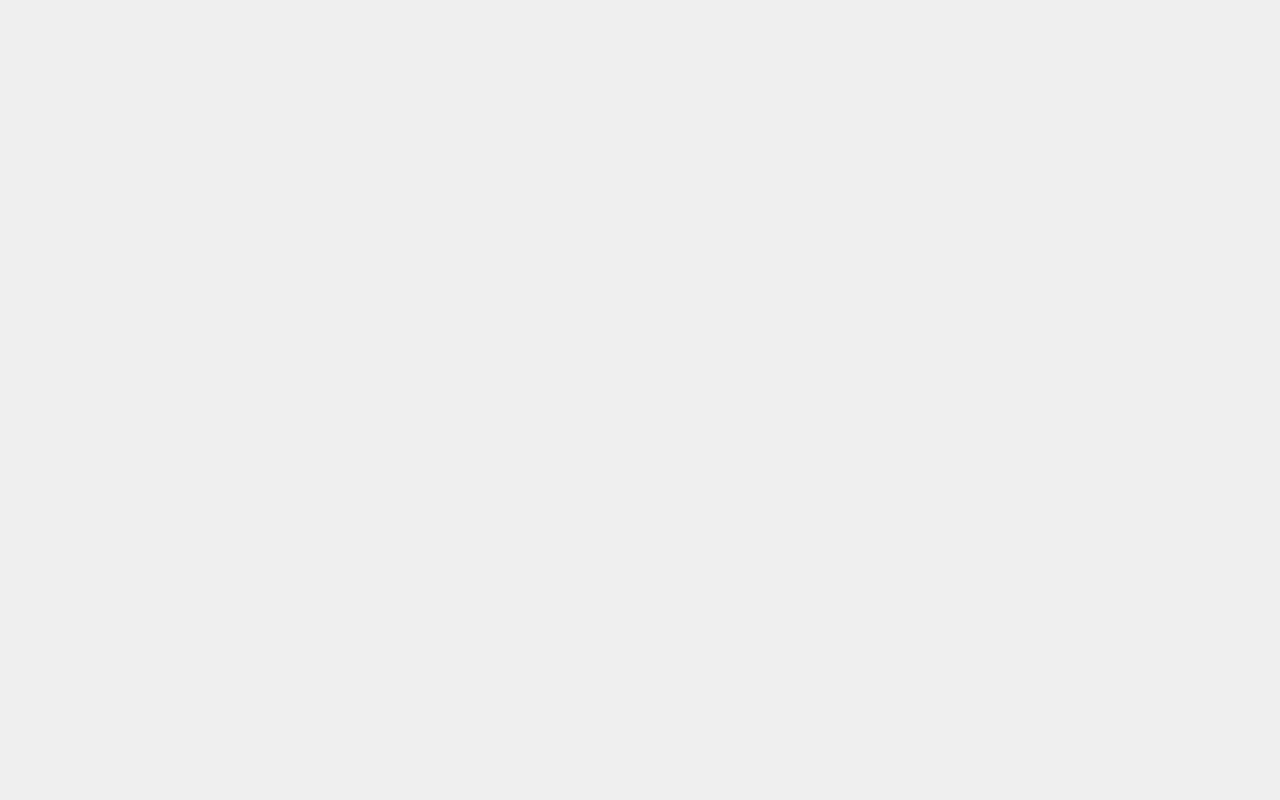
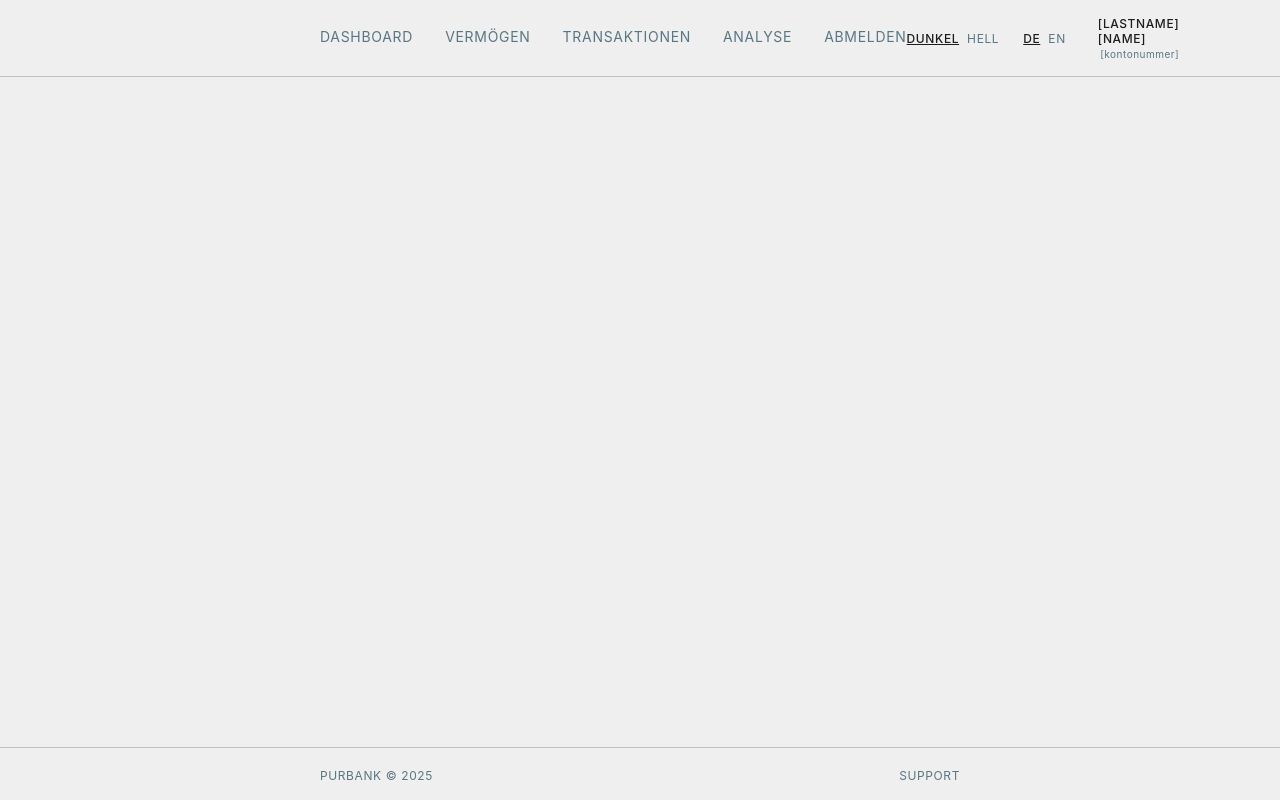
Before and after one commit to reazndev/purbank-web-frontend, an Angular app: page /development in a window 1280 px wide. Before the commit this address led to /. Built offline with nearby package versions, Linux system fonts and the light colour scheme; a web font is replaced by a local one.

Commit message:
feat: multi lang support & dev test page

```diff
--- a/src/app/app.routes.ts
+++ b/src/app/app.routes.ts
@@ -3,11 +3,13 @@ import { LoginComponent } from './pages/login/login.component';
 import { CreateAccountComponent } from './pages/create-account/create-account.component';
 import { NeuanmeldungComponent } from './pages/neuanmeldung/neuanmeldung.component';
 import { SupportComponent } from './pages/support/support.component';
+import { DevelopmentComponent } from './pages/development/development.component';
 
 export const routes: Routes = [
   { path: '', component: LoginComponent },
   { path: 'login', component: LoginComponent },
   { path: 'create-account', component: CreateAccountComponent },
   { path: 'registration', component: NeuanmeldungComponent },
-  { path: 'support', component: SupportComponent }
+  { path: 'support', component: SupportComponent },
+  { path: 'development', component: DevelopmentComponent }
 ];
--- /dev/null
+++ b/src/app/pages/development/development.component.html
@@ -0,0 +1,3 @@
+<app-navbar></app-navbar>
+
+<app-footer></app-footer>
--- a/src/app/shared/navbar/navbar.component.css
+++ b/src/app/shared/navbar/navbar.component.css
@@ -10,7 +10,6 @@
 
 .navbar-content {
     display: flex;
-    justify-content: space-between;
     align-items: center;
     padding: 0 25%;
     max-width: 100%;
@@ -20,6 +19,7 @@
     display: flex;
     align-items: center;
     gap: 2rem;
+    flex: 1;
 }
 
 .nav-link {
@@ -44,6 +44,8 @@
     flex-direction: row;
     gap: 1.5rem;
     align-items: center;
+    margin-left: auto;
+    margin-right: 2rem;
 }
 
 .theme-switch, .language-switch {
@@ -68,6 +70,7 @@
 .theme-option.active, .language-option.active {
     color: var(--color-black);
     font-weight: 500;
+      text-decoration-line: underline;
 }
 
 .user-info {
--- a/src/app/shared/navbar/navbar.component.html
+++ b/src/app/shared/navbar/navbar.component.html
@@ -1,20 +1,26 @@
 <div class="navbar">
     <div class="navbar-content">
         <div class="nav-links">
-            <a routerLink="/dashboard" class="nav-link">Dashboard</a>
-            <a routerLink="/wealth" class="nav-link">Wealth</a>
-            <a routerLink="/transactions" class="nav-link">Transactions</a>
-            <a routerLink="/analytics" class="nav-link">Analytics</a>
-            <a routerLink="/logout" class="nav-link">Logout</a>
+            <a routerLink="/dashboard" class="nav-link">{{ translations().dashboard }}</a>
+            <a routerLink="/wealth" class="nav-link">{{ translations().wealth }}</a>
+            <a routerLink="/transactions" class="nav-link">{{ translations().transactions }}</a>
+            <a routerLink="/analytics" class="nav-link">{{ translations().analytics }}</a>
+            <a routerLink="/logout" class="nav-link">{{ translations().logout }}</a>
         </div>
         <div class="nav-controls">
             <div class="theme-switch">
-                <span class="theme-option active">Dark</span>
-                <span class="theme-option">Light</span>
+                <span class="theme-option active">{{ translations().dark }}</span>
+                <span class="theme-option">{{ translations().light }}</span>
             </div>
             <div class="language-switch">
-                <span class="language-option active">DE</span>
-                <span class="language-option">EN</span>
+                <span
+                    class="language-option"
+                    [class.active]="isLanguageActive('de')"
+                    (click)="setLanguage('de')">DE</span>
+                <span
+                    class="language-option"
+                    [class.active]="isLanguageActive('en')"
+                    (click)="setLanguage('en')">EN</span>
             </div>
         </div>
         <div class="user-info">
--- a/src/app/shared/navbar/navbar.component.ts
+++ b/src/app/shared/navbar/navbar.component.ts
@@ -1,5 +1,6 @@
-import { Component } from '@angular/core';
+import { Component, computed, inject } from '@angular/core';
 import { RouterModule } from '@angular/router';
+import { LanguageService, Language } from '../services/language.service';
 
 @Component({
   selector: 'app-navbar',
@@ -9,4 +10,16 @@ import { RouterModule } from '@angular/router';
   styleUrl: './navbar.component.css'
 })
 export class NavbarComponent {
+  private languageService = inject(LanguageService);
+
+  currentLanguage = this.languageService.getCurrentLanguage();
+  translations = computed(() => this.languageService.getTranslations());
+
+  setLanguage(language: Language): void {
+    this.languageService.setLanguage(language);
+  }
+
+  isLanguageActive(language: Language): boolean {
+    return this.currentLanguage() === language;
+  }
 }
--- /dev/null
+++ b/src/app/shared/services/language.service.ts
@@ -0,0 +1,66 @@
+import { Injectable, signal } from '@angular/core';
+
+export type Language = 'de' | 'en';
+
+export interface Translations {
+  dashboard: string;
+  wealth: string;
+  transactions: string;
+  analytics: string;
+  logout: string;
+  dark: string;
+  light: string;
+}
+
+@Injectable({
+  providedIn: 'root'
+})
+export class LanguageService {
+  private currentLanguage = signal<Language>('de');
+
+  private translations: Record<Language, Translations> = {
+    de: {
+      dashboard: 'Dashboard',
+      wealth: 'Vermögen',
+      transactions: 'Transaktionen',
+      analytics: 'Analyse',
+      logout: 'Abmelden',
+      dark: 'Dunkel',
+      light: 'Hell'
+    },
+    en: {
+      dashboard: 'Dashboard',
+      wealth: 'Wealth',
+      transactions: 'Transactions',
+      analytics: 'Analytics',
+      logout: 'Logout',
+      dark: 'Dark',
+      light: 'Light'
+    }
+  };
+
+  constructor() {
+    // Load language from localStorage or default to German
+    const savedLanguage = localStorage.getItem('language') as Language;
+    if (savedLanguage && (savedLanguage === 'de' || savedLanguage === 'en')) {
+      this.currentLanguage.set(savedLanguage);
+    }
+  }
+
+  getCurrentLanguage() {
+    return this.currentLanguage.asReadonly();
+  }
+
+  setLanguage(language: Language): void {
+    this.currentLanguage.set(language);
+    localStorage.setItem('language', language);
+  }
+
+  getTranslations(): Translations {
+    return this.translations[this.currentLanguage()];
+  }
+
+  translate(key: keyof Translations): string {
+    return this.translations[this.currentLanguage()][key];
+  }
+}
```
Also changed, not shown: src/app/pages/development/development.component.ts (added, +15 -0 lines), src/app/pages/development/development.component.css (added).
